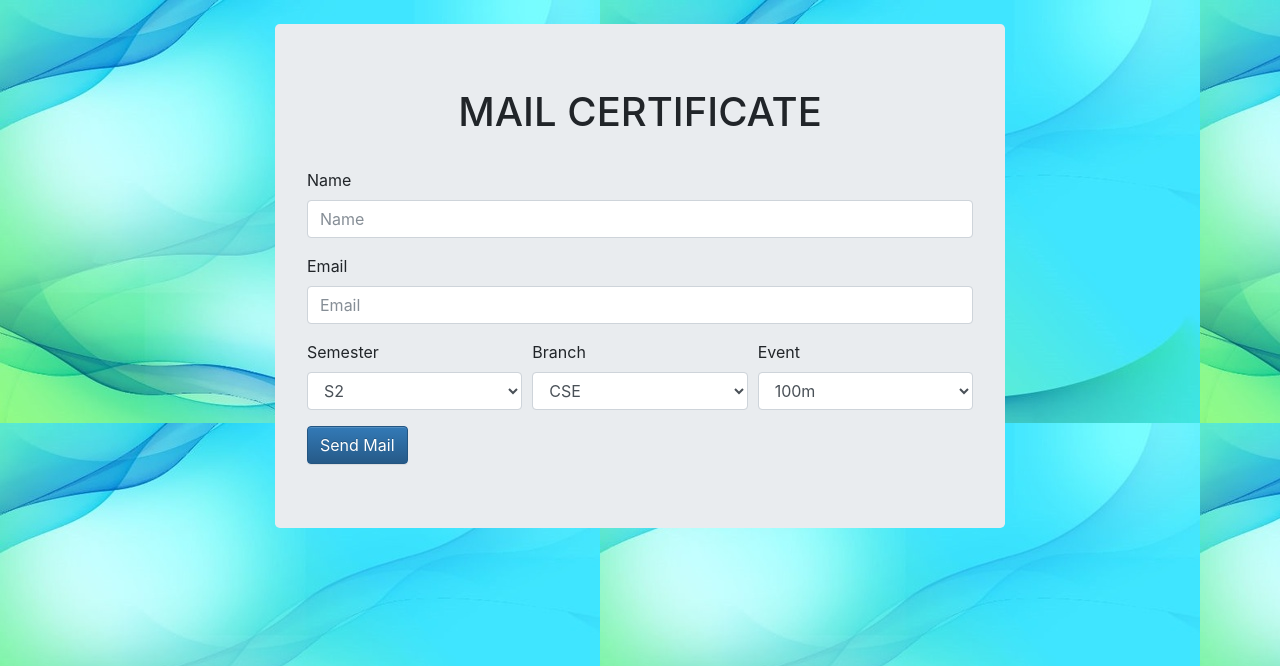
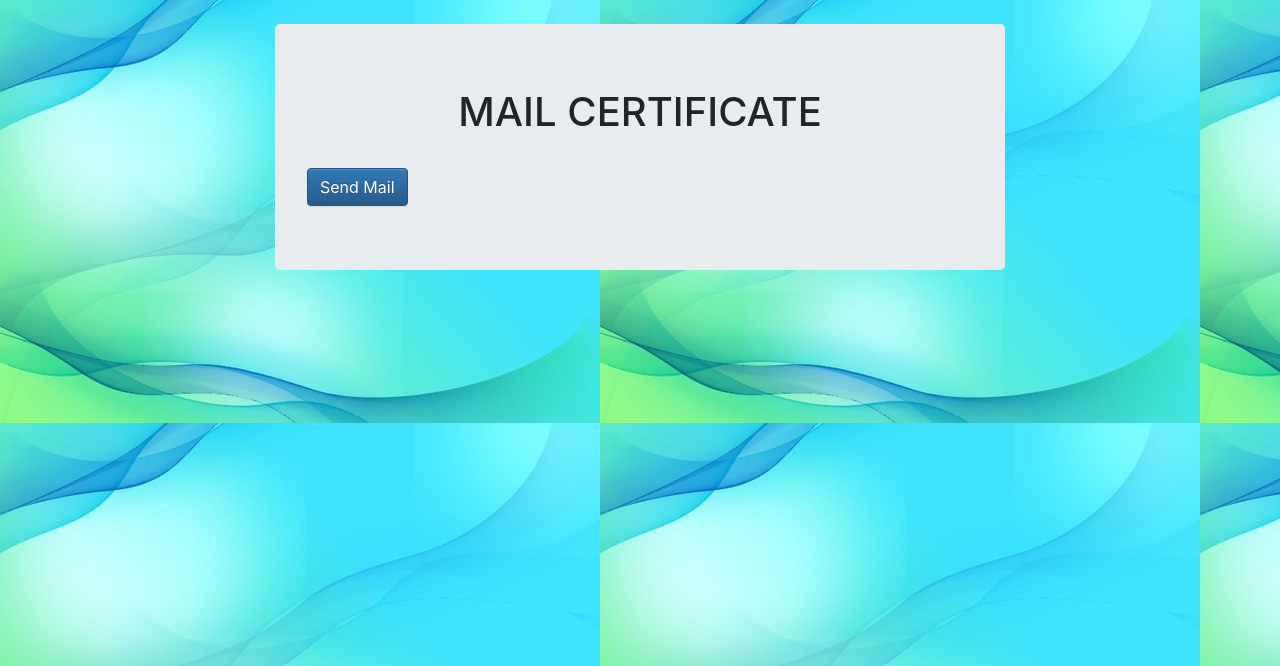
Before and after one commit to ajanyan/certificate-mailer, a PHP site: page / in a window 1280 px wide. Shown: the top 666 px of the page. Run offline with PHP 8.4, Linux system fonts and the light colour scheme; some libraries are stand-ins or nearby versions.

Commit message:
Email Cron Job

```diff
--- a/generate.php
+++ b/generate.php
@@ -7,12 +7,12 @@
       $colour = imagecolorallocate($jpg_image, 0, 0, 0);
       $font_path = 'font/OpenSans-Bold.TTF';
       $text1 = $_GET["name"];
-      $text2 = $_GET["sem"].$_GET["branch"];
-      $text3 = $_GET["event"];
+      $text2 = $_GET["class"];
+    //  $text3 = $_GET["event"];
       $text4 = "17-01-18";
       imagettftext($jpg_image, 70, 0, 1600, 1400, $colour, $font_path, $text1);
       imagettftext($jpg_image, 70, 0, 650, 1550, $colour, $font_path, $text2);
-      imagettftext($jpg_image, 70, 0, 2100, 1550, $colour, $font_path, $text3);
+    //  imagettftext($jpg_image, 70, 0, 2100, 1550, $colour, $font_path, $text3);
       imagettftext($jpg_image, 70, 0, 2000, 1700, $colour, $font_path, $text4);
       if(imagejpeg($jpg_image,"certificates/".$text1."_".$text2."_".$text3.".jpg"))
       {
--- a/index.php
+++ b/index.php
@@ -39,58 +39,6 @@
 
 		<h1 align="center">MAIL CERTIFICATE</h1><br>
 <form action="display.php" method="post">
-  <div class="form-row">
-    <div class="form-group col-md-12">
-      <label for="inputName4">Name</label>
-      <input type="text" class="form-control" id="inputName4" placeholder="Name" name="name" required="">
-    </div>
-
-    <div class="form-group col-md-12">
-      <label for="inputEmail4">Email</label>
-      <input type="email" class="form-control" id="inputEmail4" placeholder="Email" name="email" required="">
-    </div>
-     </div>
-  <div class="form-row">
-    <div class="form-group col-md-4">
-      <label for="inputSemester">Semester</label>
-       <select id="inputSemester" class="form-control" name="sem">
-        <option selected>S2</option>
-        <option>S4</option>
-        <option>S6</option>
-        <option>S8</option>
-      </select>
-    </div>
-    <div class="form-group col-md-4">
-      <label for="inputBranch">Branch</label>
-      <select id="inputBranch" class="form-control" name="branch">
-        <option selected>CSE</option>
-        <option>EEE</option>
-        <option>ME</option>
-        <option>EC</option>
-        <option>CE</option>
-        <option>IC</option>
-      </select>
-    </div>
-    <div class="form-group col-md-4">
-      <label for="inputEvent">Event</label>
-      <select id="inputEvent" class="form-control" name="event">
-        <option selected>100m</option>
-        <option>200m</option>
-        <option>400m</option>
-        <option>800m</option>
-        <option>1500m</option>
-        <option>5000m</option>
-        <option>High Jump</option>
-        <option>Long Jump</option>
-        <option>Triple Jump</option>
-        <option>Shotput</option>
-        <option>Discus Throw</option>
-        <option>Hammer Throw</option>
-        <option>Javalin Throw</option>
-        <option>1500m Walk</option>
-      </select>
-    </div>
-  </div>
 
 
   <button type="submit" class="btn btn-primary">Send Mail</button>
--- a/mail.php
+++ b/mail.php
@@ -1,7 +1,6 @@
 <?php
     $text1 = $_GET["name"];
-    $text2 = $_GET["sem"].$_GET["branch"];
-    $text3 = $_GET["event"];
+    $text2 = $_GET["class"];
     $email = $_GET["email"];
    $to = $email;
             $subject = "Participation Certificate";
```
Also changed, not shown: display.php (+18 -9 lines), certificates/A_S6CSE_.jpg (added), certificates/B_S6CSE_.jpg (added), connect.php (added), 1 other file.
